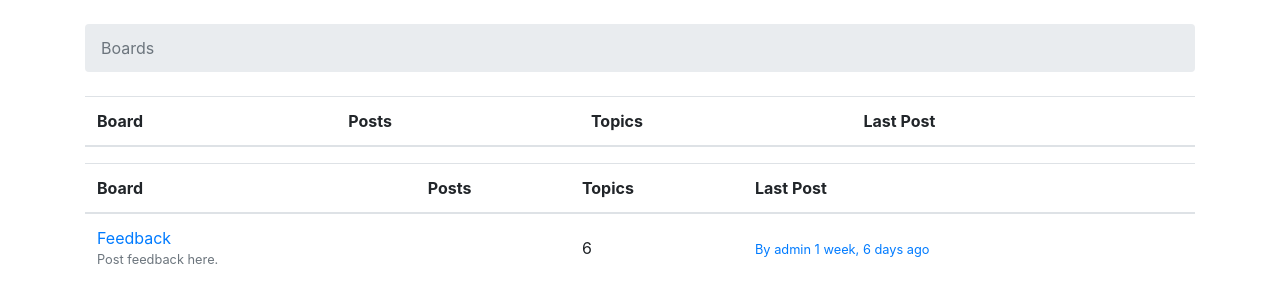
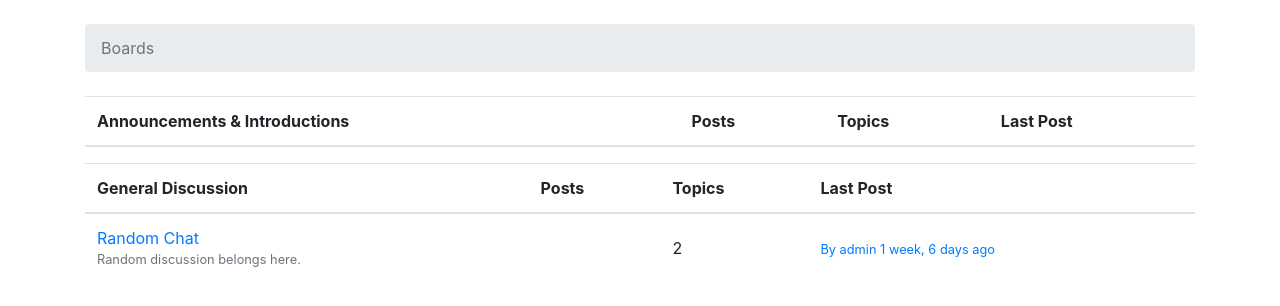
Before and after one commit to jtw10/django_app, a Django app: page / in a window 1280 px wide. Shown: the part 56-362 px from the top of the page. Run offline with Django 3.2, Linux system fonts and the light colour scheme; data comes from the database, SQL or seed files in the repository; lists and menus that the app fills with data are empty; some libraries are stand-ins or nearby versions.

Commit message:
Update home.html

```diff
--- a/templates/home.html
+++ b/templates/home.html
@@ -10,7 +10,7 @@
   <table class="table">
     <thead class="thead-inverse">
       <tr>
-        <th>Board</th>
+        <th>Announcements & Introductions</th>
         <th>Posts</th>
         <th>Topics</th>
         <th>Last Post</th>
@@ -53,7 +53,7 @@
   <table class="table">
     <thead class="thead-inverse">
       <tr>
-        <th>Board</th>
+        <th>General Discussion</th>
         <th>Posts</th>
         <th>Topics</th>
         <th>Last Post</th>
@@ -61,7 +61,7 @@
     </thead>
     <tbody>
       {% for board in boards %}
-        {% if board.name == 'General Chat' or board.name == 'Feedback' %}
+        {% if board.name == 'Random Chat' or board.name == 'Project Feedback' %}
           <tr>
             <td>
               <a href="{% url 'board_topics' board.pk %}">{{ board.name }}</a>
```
